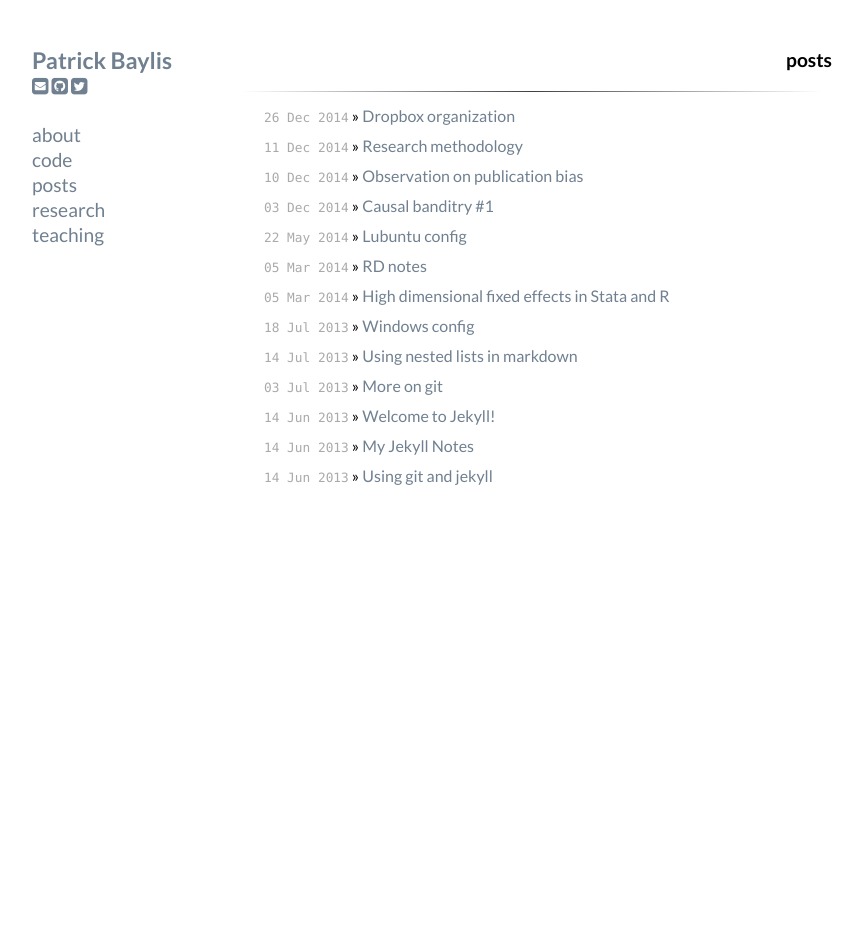
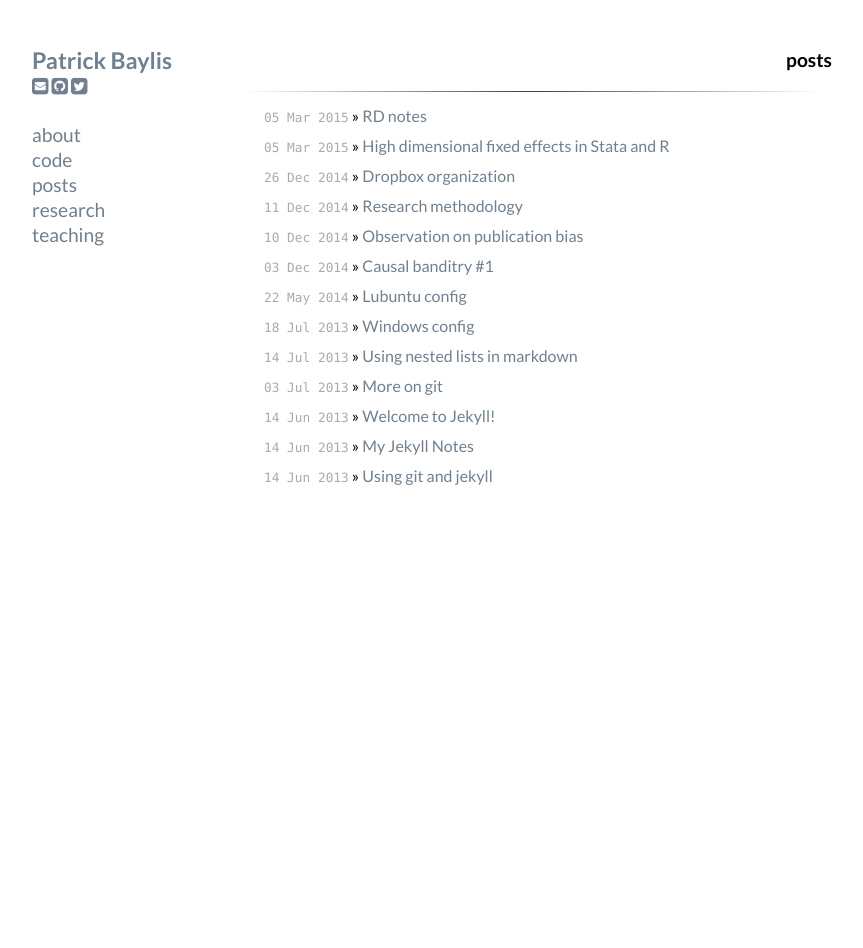
Before and after one commit to pbaylis/pbaylis.github.io, a Jekyll site: the page built from posts.markdown, in a window 1280 px wide. Shown: the whole page, without its empty margins (208-1071 px from the left). Built offline with Jekyll 4.4.1, drawn with Linux system fonts in a browser that asks for light colours; nearby versions of some CDN libraries; Markdown is read by kramdown in place of the engine named in the settings.

Commit message:
year fix

```diff
--- a/_posts/2015-03-05-highdim-fe.markdown
+++ b/_posts/2015-03-05-highdim-fe.markdown
@@ -1,7 +1,7 @@
 ---
 layout: post
 title:  "High dimensional fixed effects in Stata and R"
-date:   2014-03-05
+date:   2015-03-05
 categories: econometrics, fixed effects
 ---
 
--- a/_posts/2015-03-05-rd-notes.markdown
+++ b/_posts/2015-03-05-rd-notes.markdown
@@ -1,8 +1,8 @@
 ---
 layout: post
 title:  "RD notes"
-date:   2014-03-05
-categories: econometrics, fixed effects
+date:   2015-03-05
+categories: econometrics, regression discontinuity
 ---
 
 # The trials of RD
```
